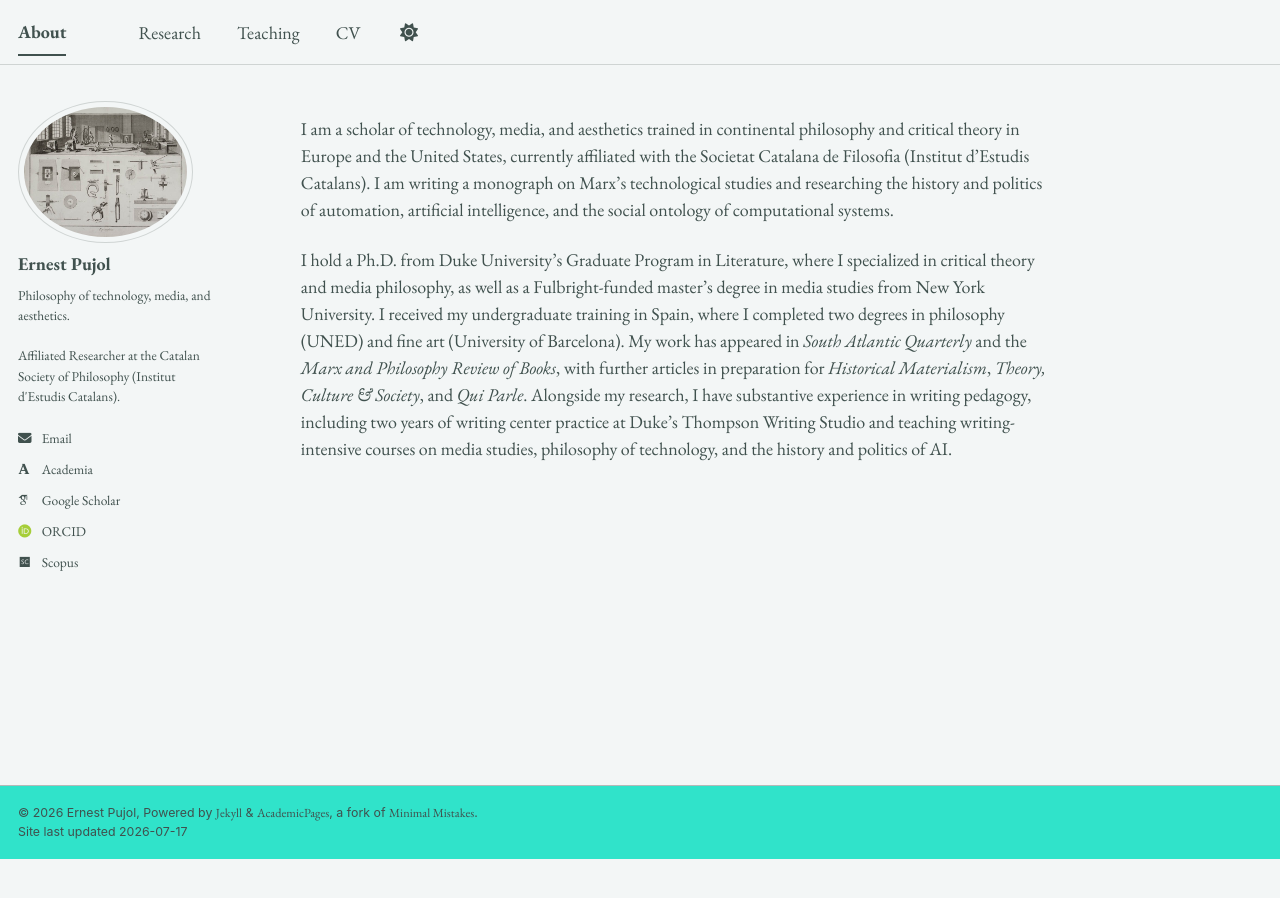
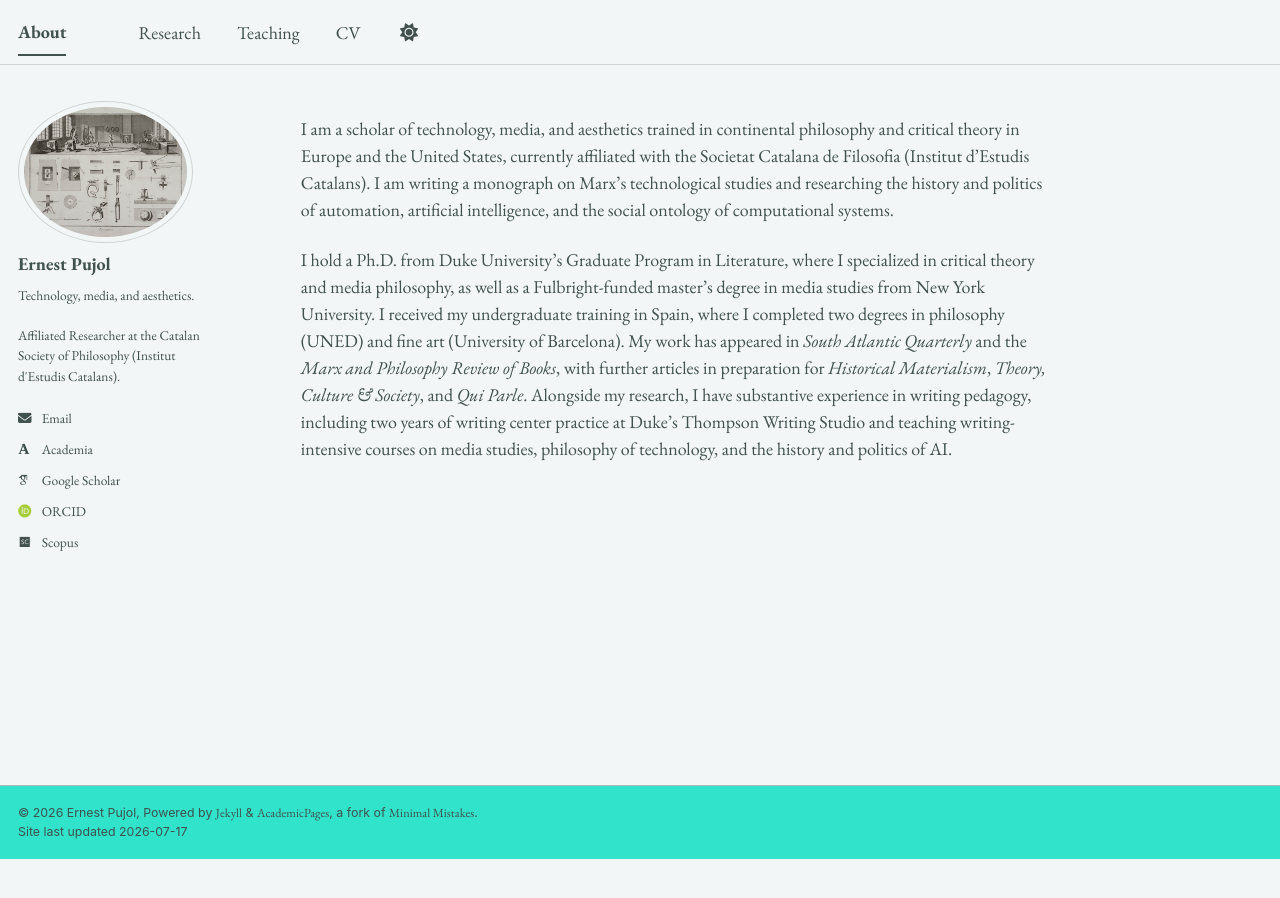
Before and after one commit to epujol90/epujol90.github.io, a Jekyll site: the page built from _pages/about.md, in a window 1280 px wide. Built offline with Jekyll 4.4.1, drawn with Linux system fonts in a browser that asks for light colours; some web fonts are replaced; a script bundle is joined from its source files by our own code; library files that are not in the unit come from our copies.

Commit message:
Update _config.yml

```diff
--- a/_config.yml
+++ b/_config.yml
@@ -9,7 +9,7 @@
 # Basic Site Settings
 locale                   : "en-US"
 site_theme               : "mint" # The available themes options are "default", "air", "sunrise", "mint", "dirt" and "contrast"
-title                    : "Ernest Pujol"
+title                    : "Ernest Pujol León"
 title_separator          : "-"
 name                     : &name "Ernest Pujol"
 description              : &description "Ernest Pujol's academic portfolio"   # Update this with a general description of your site, this is the default if not overridden by a page
@@ -26,7 +26,7 @@ author:
   avatar           : "avatar.jpg"
   name             : "Ernest Pujol"
   pronouns         : # example: "she/her"
-  bio              : "Philosophy of technology, media, and aesthetics. <br><br>Affiliated Researcher at the Catalan Society of Philosophy (Institut d'Estudis Catalans)."
+  bio              : "Technology, media, and aesthetics. <br><br>Affiliated Researcher at the Catalan Society of Philosophy (Institut d'Estudis Catalans)."
   location         : # "Earth"
   employer         : # "Red Brick University"
   uri              : # URL
```
